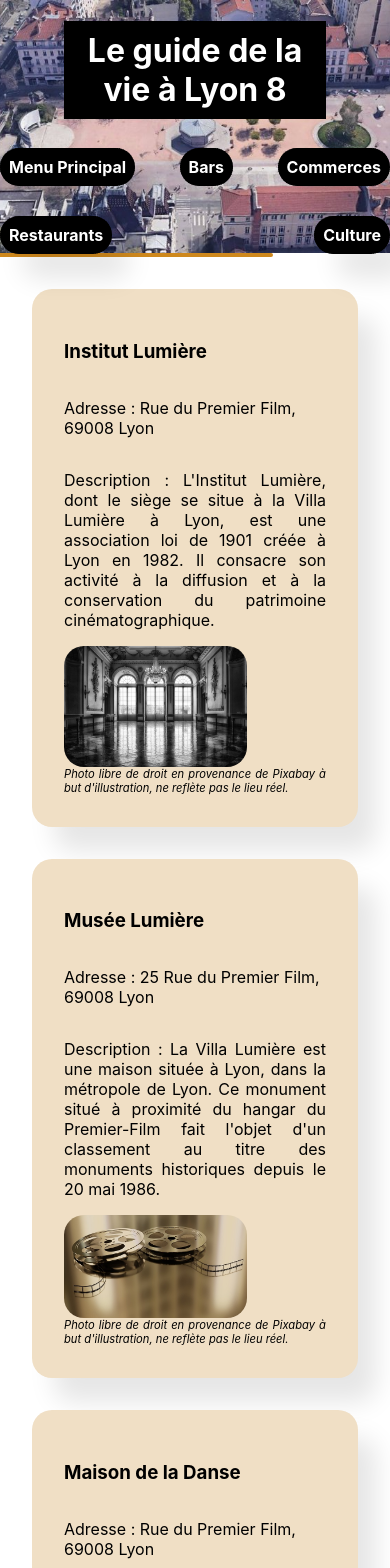
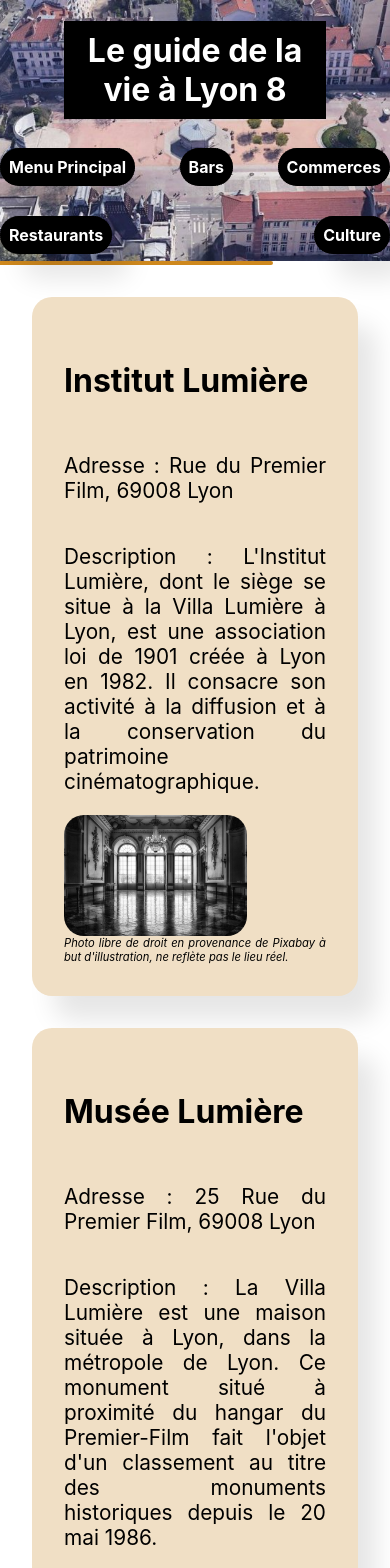
Before and after one commit to BerthetLucas/GuideLyon8, a React (Create React App) app: page /culture in a window 390 px wide. Shown: the top 1568 px of the page. Built offline with nearby package versions, Linux system fonts and the light colour scheme.

Commit message:
global responsive design thought font size checked

```diff
--- a/src/assets/data/cultureListData.js
+++ b/src/assets/data/cultureListData.js
@@ -24,7 +24,7 @@
   {
     idculture: "2",
     name: "Maison de la Danse",
-    adress: "Rue du Premier Film, 69008 Lyon",
+    adress: "Maison de la danse, 8 Av. Jean Mermoz, 69008 Lyon",
     description:
       "Lieu entièrement dédié à la danse, aussi bien contemporaine que classique, et destinée à un public varié.",
     photo: dance,
--- a/src/styles/banner.css
+++ b/src/styles/banner.css
@@ -1,5 +1,5 @@
 .desktop-ban{
-    height : 30vh;
+
     display: flex;
     flex-direction: row-reverse;
     justify-content: space-between;
--- a/src/styles/description.css
+++ b/src/styles/description.css
@@ -15,4 +15,13 @@
     text-align: justify;
     display: flex;
     flex-wrap: wrap;
+    font-size : 1.3em;
 }
+
+@media screen and (max-width : 740px){
+
+    .description-content {
+        font-size : 1em;
+    }
+
+}
--- a/src/styles/elements.css
+++ b/src/styles/elements.css
@@ -17,8 +17,14 @@
 
 }
 
-.element-description{
+.element-label p{
     text-align: justify;
+    font-size : 1.3em;
+}
+
+.element-label h3{
+    text-align: left;
+    font-size : 2em;
 }
 
 figcaption{
```
